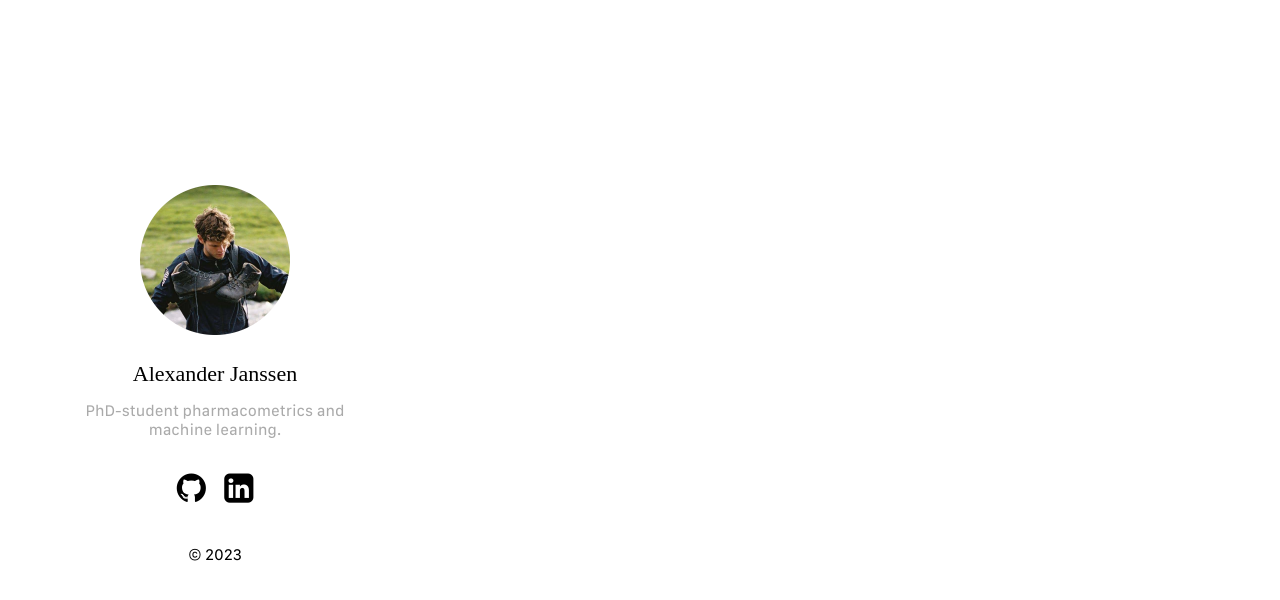
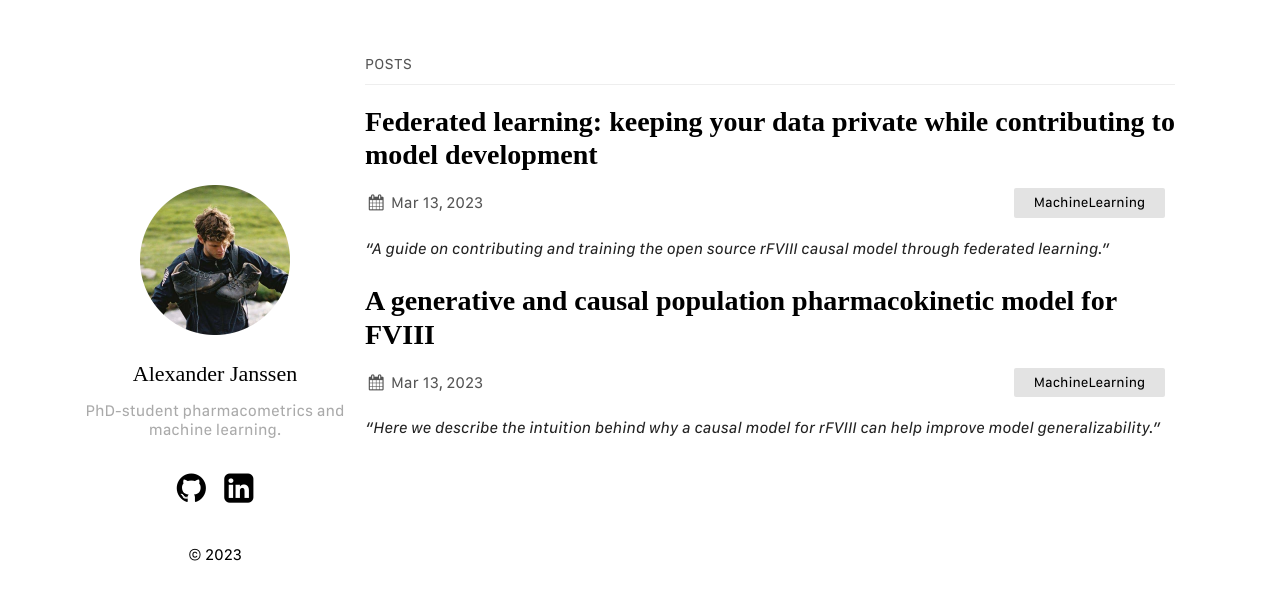
Before and after one commit to Janssena/Janssena.github.io, a Jekyll site: the page built from index.md, in a window 1280 px wide. Shown: the top 600 px of the page. Built offline with Jekyll 4.4.1, drawn with Linux system fonts in a browser that asks for light colours; some of the changed lines change nothing that is shown.

Commit message:
new posts

````diff
--- a/_posts/20230313_causal_fviii.markdown
+++ b/_posts/2023-03-13-causal-fviii.md
@@ -2,10 +2,10 @@
 layout: post
 title:  "A generative and causal population pharmacokinetic model for FVIII"
 date:   2023-03-13 17:00:00 +0530
-categories: Causality MachineLearning
+categories: MachineLearning
 ---
 
-
+*"Here we describe the intuition behind why a causal model for rFVIII can help improve model generalizability."*
 
 ## Introduction
 
@@ -17,18 +17,6 @@ As an alternative we can focus on implementing a causal model, where the covaria
 
 Based on an extensive review of the literature, we have defined the following DAG to represent the causal effects of several covariates on the clearance and distribution volume of rFVIII:
 
- <img src="assets/20230313_figure_1.svg">
+<img src="/assets/20230313_figure_1.svg">
 
-**Figure 1.** *Causal relationships for predictive model.*
-
-## Federated learning
-
-To do.
-
-
-
-```julia
-import DifferentialEquations
-
-
-```
+**Figure 1.** *Causal relationships for predictive model.* W = weight, H = height, L = latent, CL = clearance, V = VWF, K = Octocog alfa (Kogenate), I = Ionoctocog alfa. P = plasma volume, V1 = volume of distribution, C = center, R = assay reagent, B = Beta-domain deleted concentrate, F = bioavailablity, T = assay type (one-stage vs. chromogenic), Y = prediction.
--- /dev/null
+++ b/_posts/2023-03-13-federated-learning.md
@@ -0,0 +1,36 @@
+---
+layout: post
+title:  "Federated learning: keeping your data private while contributing to model development"
+date:   2023-03-13 17:00:00 +0530
+categories: MachineLearning
+---
+
+*"A guide on contributing and training the open source rFVIII causal model through federated learning."*
+
+## Introduction
+
+Data is often considered to be a valuable commodity best kept private. Many
+research groups have invested money and time in order to collect pharmacokinetic
+data to develop population PK models. It is natural that most groups are reluctant
+to give away this data for free. For rare diseases such as haemophilia A, it is
+almost impossible for a single treatment center to collect the large data sets
+in order to produce a PK model that is truly universal; one that can be used for
+any rFVIII product, while also adjusting for assay discrepancies or differences
+between patient populations.
+
+There is a solution to this problem: federated learning. Here, instead of sharing
+data with a central entity that pools the data and performs model development,
+only the model code is shared and researchers all over the world can train the
+model locally. With *offline* training, there is not need to share patient
+data with other centers, also meaning that it is easier to adhere to
+international and local privacy laws.
+
+In this article we describe how to download and train the causal rFVIII model,
+and how pre-trained models can be used to impute missing data in your local data
+set(s). After training the model, its parameters can be uploaded to a database of
+trained models, building the model ensemble to improve the prediction of rFVIII
+levels.  After uploading trained weights, the model is validated on a pool of
+testing examples and credit is given to the researcher for contributing to the
+model ensemble.
+
+<!-- ## Downloading and running the model -->
````
Also changed, not shown: Gemfile.lock.
